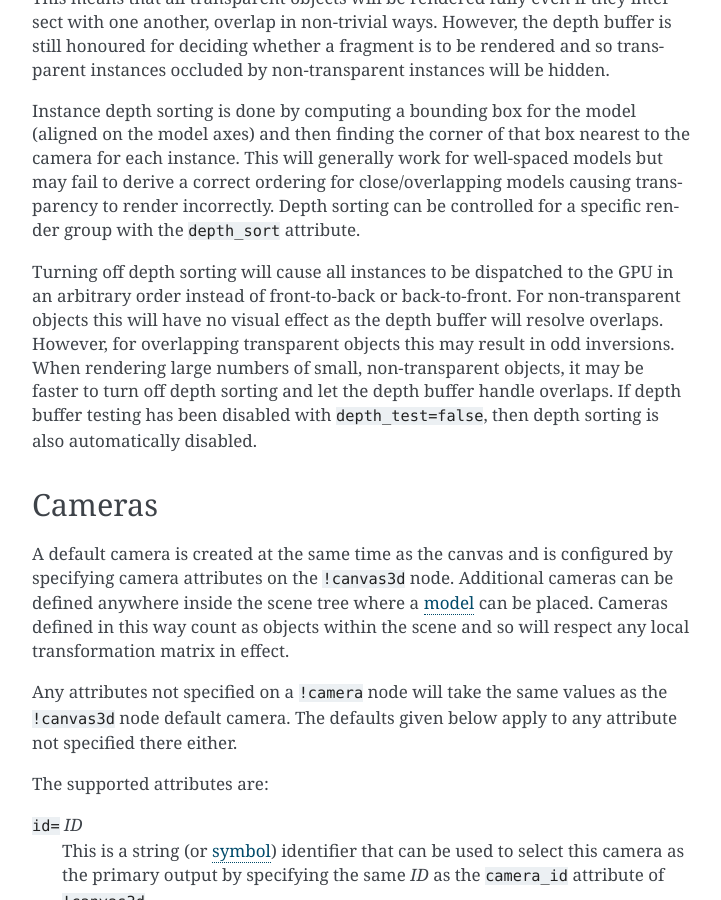
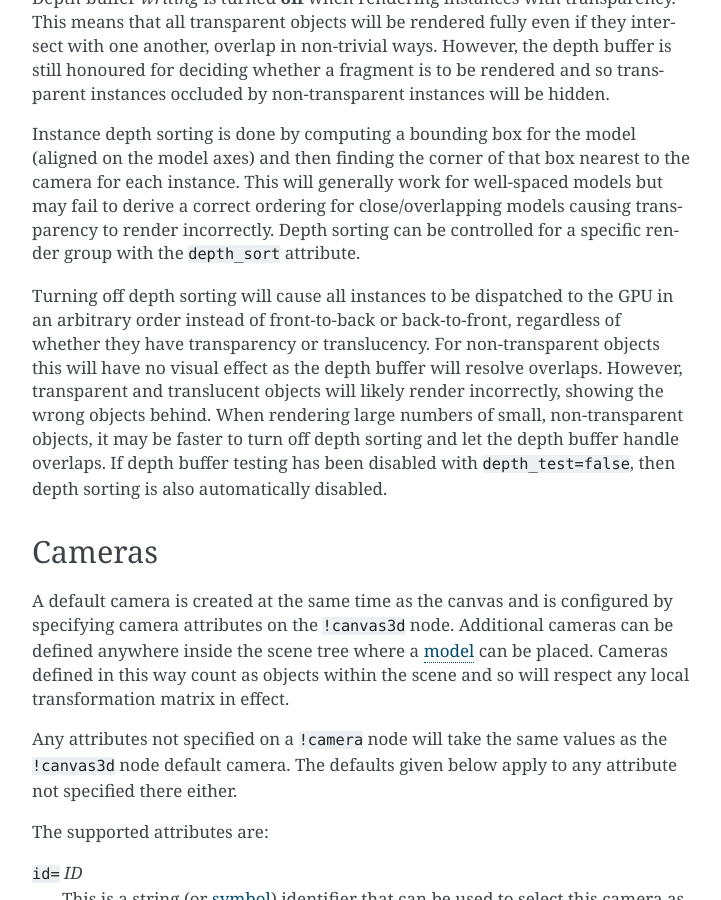
Before and after one commit to jonathanhogg/flitter, a Sphinx documentation site: the page built from docs/canvas3d.md, in a window 1280 px wide and 900 px high, scrolled down 4832 px. Shown: the whole window, without its empty margins (388-1109 px from the left). Built offline with Sphinx 7.4.7, drawn with Linux system fonts in a browser that asks for light colours; some of the changed text lies outside the part shown.

Commit message:
Dispatch all instances immediately if `depth_sort` is false
Disables special handling of transparency and translucency.

```diff
--- a/docs/canvas3d.md
+++ b/docs/canvas3d.md
@@ -144,7 +144,8 @@ other. The default is `:over`.
 `depth_sort=` [ `true` | `false` ]
 : Controls the depth-sorting phase of [instance ordering](#instance-ordering).
 Setting this to `false` will result in instances of the same model being
-dispatched for rendering in an arbitrary order. The default is `true`.
+dispatched for rendering in an arbitrary order and will disrupt correct handling
+of transparent and translucent objects. The default is `true`.
 
 `depth_test=` [ `true` | `false` ]
 : Turn off OpenGL depth-testing for this render group if set to `false`, the
@@ -223,12 +224,13 @@ transparency to render incorrectly. Depth sorting can be controlled for a
 specific render group with the `depth_sort` attribute.
 
 Turning off depth sorting will cause all instances to be dispatched to the GPU
-in an arbitrary order instead of front-to-back or back-to-front. For
-non-transparent objects this will have no visual effect as the depth buffer
-will resolve overlaps. However, for overlapping transparent objects this may
-result in odd inversions. When rendering large numbers of small, non-transparent
-objects, it may be faster to turn off depth sorting and let the depth buffer
-handle overlaps. If depth buffer testing has been disabled with
+in an arbitrary order instead of front-to-back or back-to-front, regardless
+of whether they have transparency or translucency. For non-transparent objects
+this will have no visual effect as the depth buffer will resolve overlaps.
+However, transparent and translucent objects will likely render incorrectly,
+showing the wrong objects behind. When rendering large numbers of small,
+non-transparent objects, it may be faster to turn off depth sorting and let the
+depth buffer handle overlaps. If depth buffer testing has been disabled with
 `depth_test=false`, then depth sorting is also automatically disabled.
 
 
```
Also changed, not shown: 1 other file.
